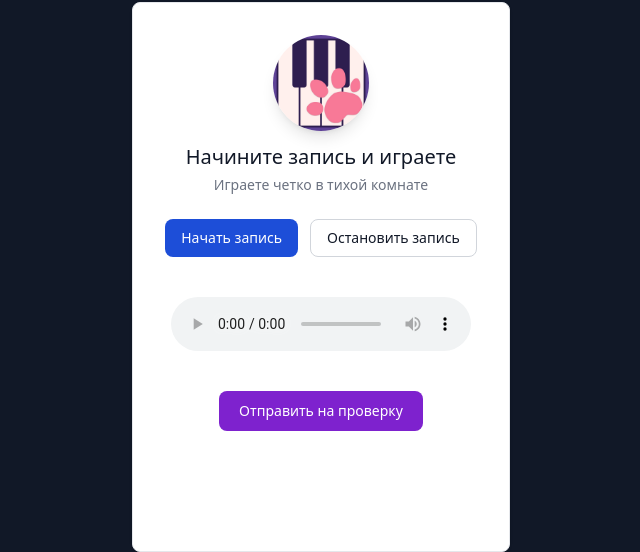
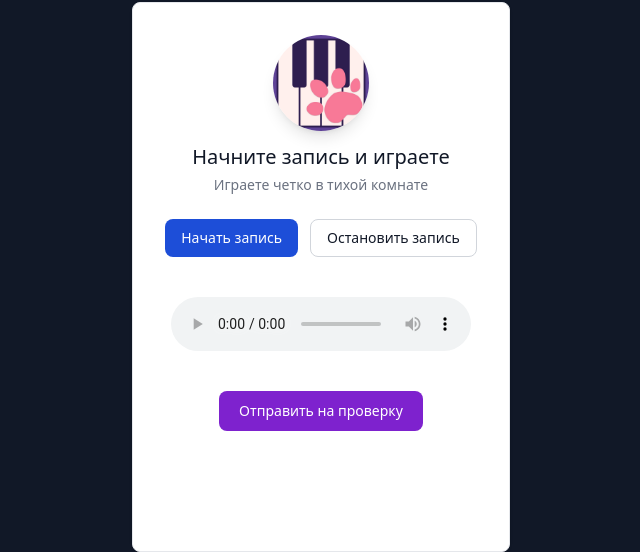
Before and after one commit to SymphonicMasks/symphonic_masks_kids, a Django app: page / in a window 1280 px wide. Shown: the part 860-1412 px from the top of the page, without its empty margins (319-959 px from the left). Run offline with Django 5.2, Linux system fonts and the light colour scheme; parts of the project's set-up code (start-up, migrations or seed data) failed here and were passed over; some libraries are stand-ins or nearby versions.

```diff
--- a/kids_app/templates/recorder.html
+++ b/kids_app/templates/recorder.html
@@ -109,7 +109,7 @@
     <div class="max-w-sm p-8 bg-white border border-gray-200 rounded-lg shadow dark:bg-gray-800 dark:border-gray-700">
         <div class="flex flex-col items-center pb-10">
             <img class="w-24 h-24 mb-3 rounded-full shadow-lg" src="{% static "img/logo.jpg" %} " alt="Bonnie image"/>
-            <h5 class="mb-1 text-xl font-medium text-gray-900 dark:text-white">Начините запись и играете</h5>
+            <h5 class="mb-1 text-xl font-medium text-gray-900 dark:text-white">Начните запись и играете</h5>
             <span class="text-sm text-gray-500 dark:text-gray-400">Играете четко в тихой комнате</span>
             <div class="flex mt-4 md:mt-6">
                 <button id="startRecording"
```
